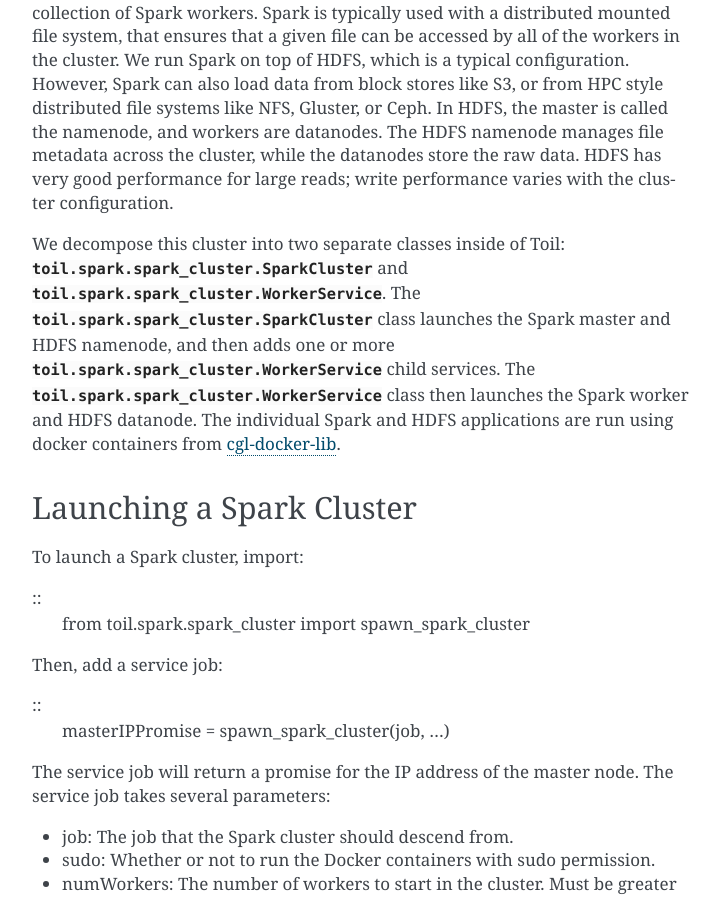
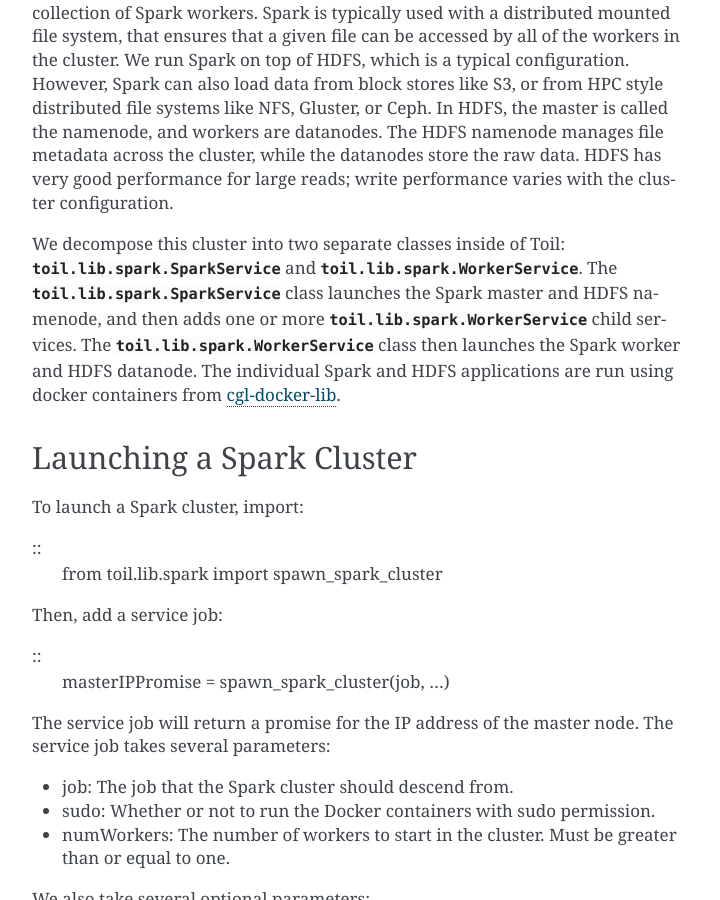
Before and after one commit to DataBiosphere/toil, a Sphinx documentation site: the page built from docs/spark.rst, in a window 1280 px wide and 900 px high, scrolled down 496 px. Shown: the whole window, without its empty margins (388-1108 px from the left). Built offline with Sphinx 7.4.7, drawn with Linux system fonts in a browser that asks for light colours; pages that are not in the unit, such as notebooks, are missing from menus; the version number could not be read and is left out.

Commit message:
Fixed Spark module path in documentation (resolves #1001)
Also removed `src/toil/spark/__init__.py`, which had snuck in.

```diff
--- a/docs/spark.rst
+++ b/docs/spark.rst
@@ -32,12 +32,12 @@ HDFS has very good performance for large reads; write performance varies with
 the cluster configuration.
 
 We decompose this cluster into two separate classes inside of Toil:
-:class:`toil.spark.spark_cluster.SparkCluster` and
-:class:`toil.spark.spark_cluster.WorkerService`. The
-:class:`toil.spark.spark_cluster.SparkCluster` class launches the Spark master
+:class:`toil.lib.spark.SparkService` and
+:class:`toil.lib.spark.WorkerService`. The
+:class:`toil.lib.spark.SparkService` class launches the Spark master
 and HDFS namenode, and then adds one or more
-:class:`toil.spark.spark_cluster.WorkerService` child services. The
-:class:`toil.spark.spark_cluster.WorkerService` class then launches the
+:class:`toil.lib.spark.WorkerService` child services. The
+:class:`toil.lib.spark.WorkerService` class then launches the
 Spark worker and HDFS datanode. The individual Spark and HDFS applications are
 run using docker containers from cgl-docker-lib_.
 
@@ -49,7 +49,7 @@ Launching a Spark Cluster
 To launch a Spark cluster, import:
 
 ::
-        from toil.spark.spark_cluster import spawn_spark_cluster
+        from toil.lib.spark import spawn_spark_cluster
 
 Then, add a service job:
 
```
Also changed, not shown: 1 other file.
